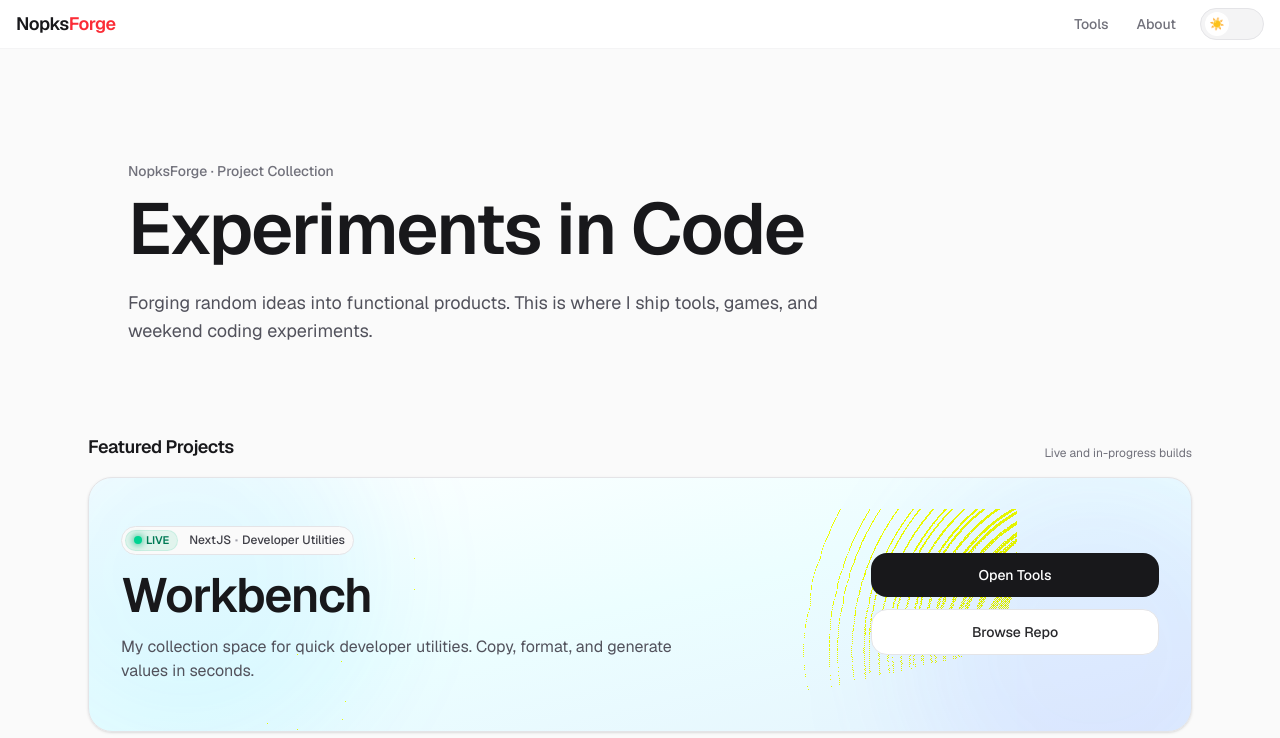
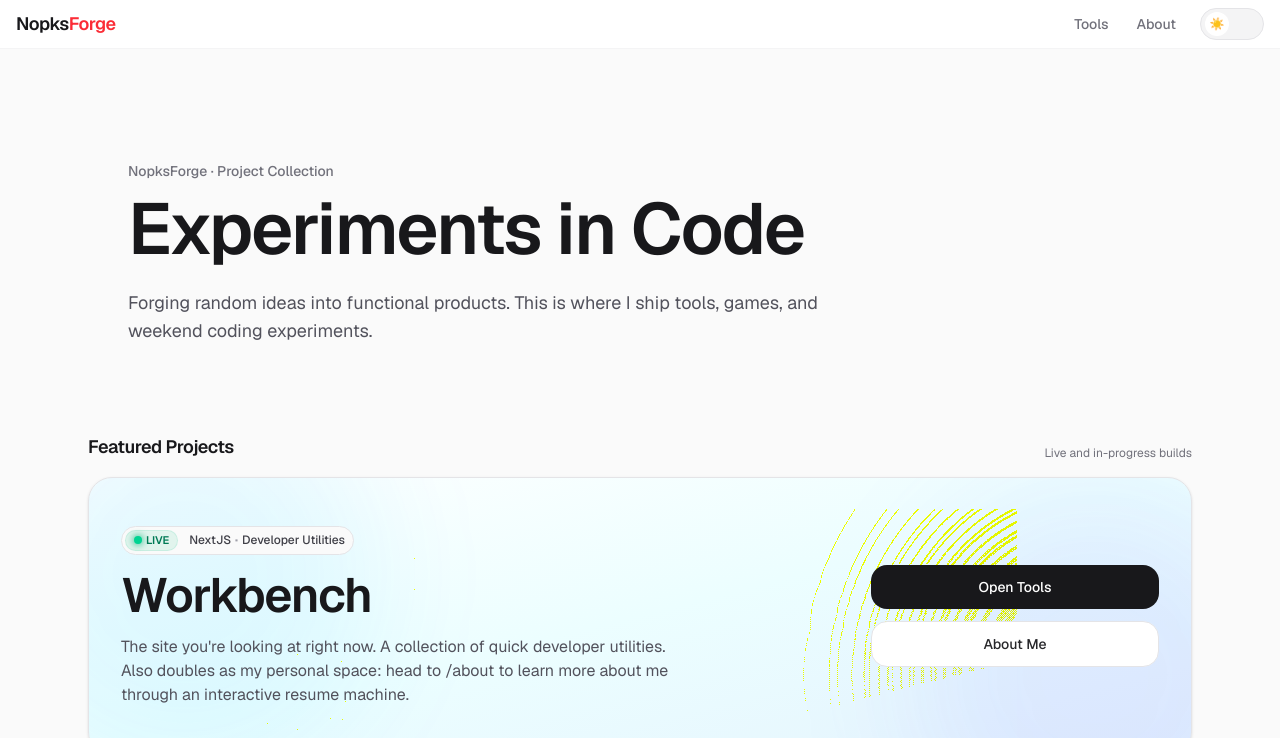
Before and after one commit to NopksForge/workbench, a Next.js app: page / in a window 1280 px wide. Shown: the top 738 px of the page. Built offline with nearby package versions, Linux system fonts and the light colour scheme.

Commit message:
🎨 style: update wording and /about button

```diff
--- a/app/page.tsx
+++ b/app/page.tsx
@@ -31,11 +31,15 @@ export default function Home() {
           <HomeHero
             title="Workbench"
             tag={["NextJS", "Developer Utilities"]}
-            description="My collection space for quick developer utilities. Copy, format, and generate values in seconds."
+            description="The site you're looking at right now. A collection of quick developer utilities. Also doubles as my personal space: head to /about to learn more about me through an interactive resume machine."
             link={[
               {
                 href: "/tools",
                 label: "Open Tools",
+              },
+              {
+                href: "/about",
+                label: "About Me",
               },
               {
                 href: "https://github.com/NopksForge/workbench",
```
